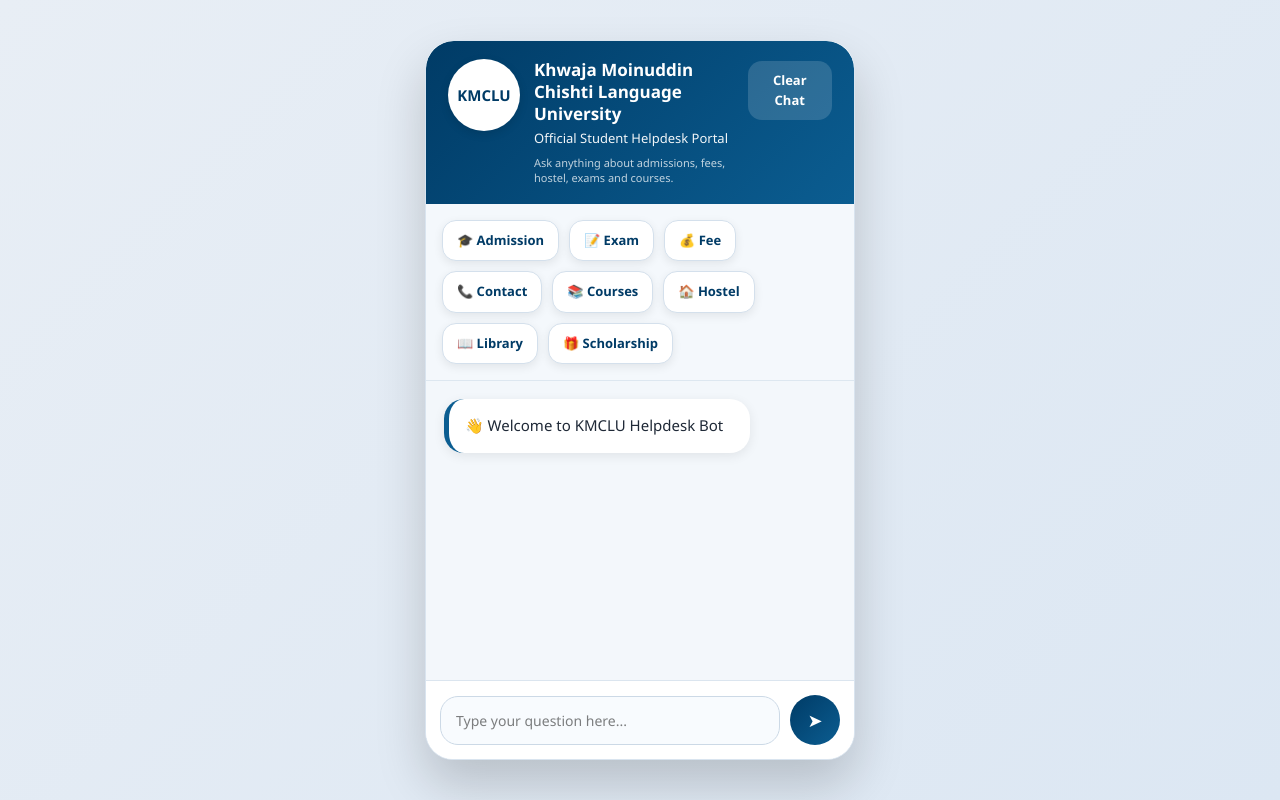
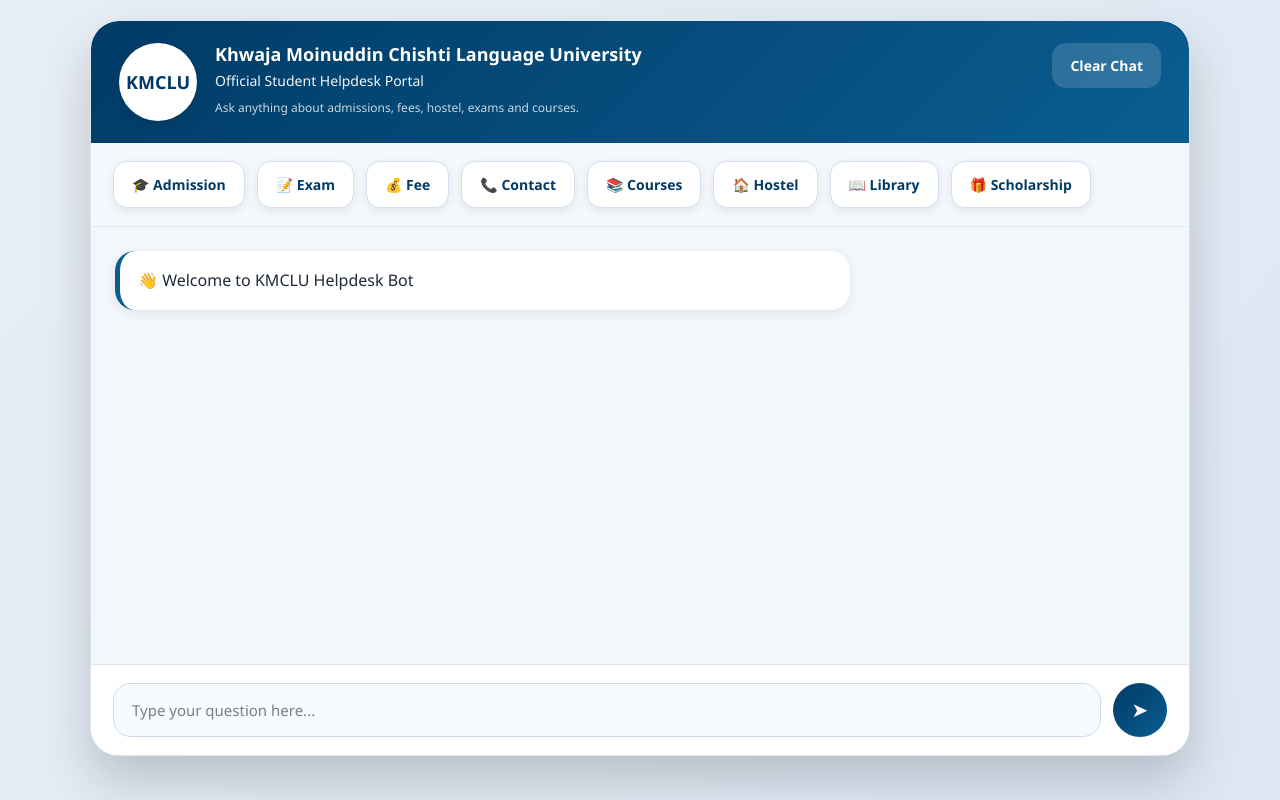
Before and after one commit to Shubham-code05/KMCLU_University_Website_Chatbot, a React app in the folder frontend/: page / in a window 1280 px wide. Built offline with nearby package versions, Linux system fonts and the light colour scheme; the HTML template or start-up script is replaced by a standard one.

Commit message:
make chatbot full width like university portal

```diff
--- a/frontend/src/App.css
+++ b/frontend/src/App.css
@@ -1,17 +1,16 @@
 body {
   margin: 0;
+  padding: 20px;
   font-family: "Segoe UI", sans-serif;
   background: linear-gradient(135deg, #e8eef5, #dce7f3);
   min-height: 100vh;
-  display: flex;
-  justify-content: center;
-  align-items: center;
 }
 
 /* Main Container */
 .chatbot-container {
-  width: 430px;
-  height: 720px;
+  width: 95%;
+  max-width: 1100px;
+  height: 92vh;
   background: #ffffff;
   border-radius: 28px;
   overflow: hidden;
@@ -19,13 +18,14 @@
   flex-direction: column;
   box-shadow: 0 25px 50px rgba(0, 0, 0, 0.18);
   border: 1px solid #d9e4ef;
+  margin: 0 auto;
 }
 
 /* Header */
 .header {
   background: linear-gradient(135deg, #003b66, #0b5d91);
   color: white;
-  padding: 18px 22px;
+  padding: 22px 28px;
   display: flex;
   justify-content: space-between;
   align-items: flex-start;
@@ -35,44 +35,44 @@
 .header-left {
   display: flex;
   align-items: flex-start;
-  gap: 14px;
-  max-width: 78%;
+  gap: 18px;
+  max-width: 80%;
 }
 
 .logo-placeholder {
-  width: 72px;
-  height: 72px;
-  min-width: 72px;
+  width: 78px;
+  height: 78px;
+  min-width: 78px;
   border-radius: 50%;
   background: white;
   color: #003b66;
   display: flex;
   align-items: center;
   justify-content: center;
-  font-size: 15px;
+  font-size: 18px;
   font-weight: 800;
   box-shadow: 0 3px 10px rgba(0, 0, 0, 0.12);
 }
 
 .header-text h1 {
   margin: 0;
-  font-size: 17px;
+  font-size: 18px;
   line-height: 1.3;
   font-weight: 700;
 }
 
 .header-text p {
   margin: 4px 0 0;
-  font-size: 13px;
+  font-size: 14px;
   opacity: 0.95;
 }
 
 .header-subline {
-  margin-top: 6px !important;
-  font-size: 11px !important;
-  opacity: 0.75 !important;
-  line-height: 1.4;
-  max-width: 250px;
+  margin-top: 8px !important;
+  font-size: 12px !important;
+  opacity: 0.78 !important;
+  line-height: 1.5;
+  max-width: 420px;
 }
 
 /* Clear Button */
@@ -81,12 +81,11 @@
   color: white;
   border: none;
   border-radius: 14px;
-  padding: 10px 14px;
-  font-size: 13px;
+  padding: 12px 18px;
+  font-size: 14px;
   font-weight: 600;
   cursor: pointer;
   transition: 0.25s;
-  margin-top: 2px;
 }
 
 .clear-btn:hover {
@@ -97,8 +96,8 @@
 .quick-buttons {
   display: flex;
   flex-wrap: wrap;
-  gap: 10px;
-  padding: 16px;
+  gap: 12px;
+  padding: 18px 22px;
   background: #f4f8fc;
   border-bottom: 1px solid #dde7f0;
 }
@@ -108,8 +107,8 @@
   border: 1px solid #d4e0ec;
   color: #003b66;
   border-radius: 14px;
-  padding: 10px 14px;
-  font-size: 13px;
+  padding: 12px 18px;
+  font-size: 14px;
   font-weight: 600;
   cursor: pointer;
   transition: all 0.25s ease;
@@ -127,10 +126,10 @@
   flex: 1;
   overflow-y: auto;
   background: #f3f7fb;
-  padding: 18px;
+  padding: 24px;
   display: flex;
   flex-direction: column;
-  gap: 14px;
+  gap: 16px;
 }
 
 .chat-body::-webkit-scrollbar {
@@ -144,10 +143,10 @@
 
 /* Messages */
 .message {
-  max-width: 78%;
-  padding: 14px 16px;
+  max-width: 70%;
+  padding: 16px 18px;
   border-radius: 20px;
-  font-size: 15px;
+  font-size: 16px;
   line-height: 1.7;
   animation: fadeIn 0.3s ease;
   word-break: break-word;
@@ -183,8 +182,8 @@
 .chat-footer {
   display: flex;
   align-items: center;
-  gap: 10px;
-  padding: 14px;
+  gap: 12px;
+  padding: 18px 22px;
   background: #ffffff;
   border-top: 1px solid #dbe5ef;
 }
@@ -193,8 +192,8 @@
   flex: 1;
   border: 1px solid #ccd9e6;
   border-radius: 18px;
-  padding: 13px 15px;
-  font-size: 14px;
+  padding: 15px 18px;
+  font-size: 15px;
   outline: none;
   background: #f8fbfe;
 }
@@ -204,13 +203,13 @@
 }
 
 .chat-footer button {
-  width: 50px;
-  height: 50px;
+  width: 54px;
+  height: 54px;
   border: none;
   border-radius: 50%;
   background: linear-gradient(135deg, #003b66, #0b5d91);
   color: white;
-  font-size: 18px;
+  font-size: 20px;
   cursor: pointer;
   transition: 0.25s;
 }
```
